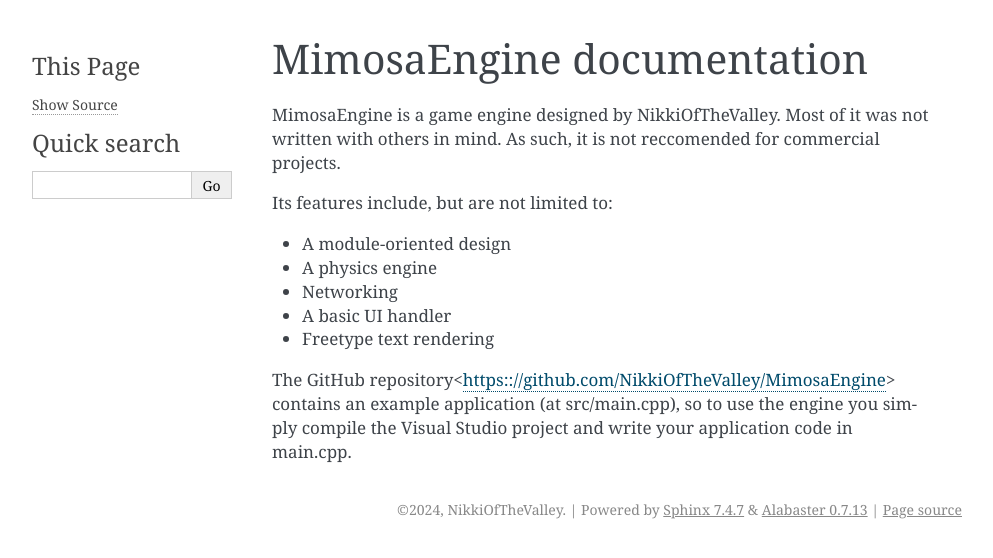
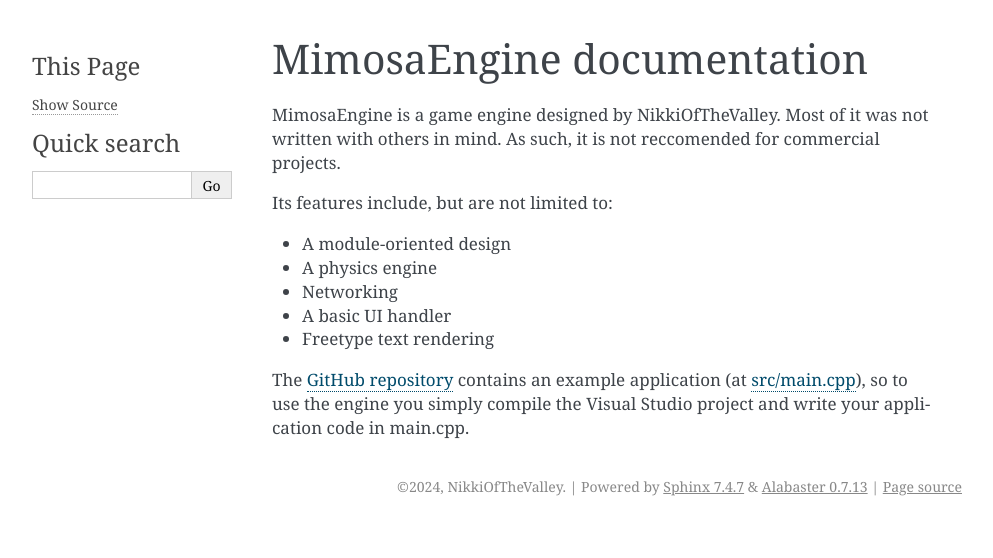
Before and after one commit to NikkiOfTheValley/MimosaEngine, a Sphinx documentation site: the page built from docs/source/index.rst, in a window 1280 px wide. Shown: the top 558 px of the page, without its empty margins (148-1141 px from the left). Built offline with Sphinx 7.4.7, drawn with Linux system fonts in a browser that asks for light colours; some of the changed lines change nothing that is shown.

Commit message:
docs - Updated documentation

```diff
--- a/docs/source/index.rst
+++ b/docs/source/index.rst
@@ -17,9 +17,13 @@
 * A basic UI handler
 * Freetype text rendering
 
-The GitHub repository<https:://github.com/NikkiOfTheValley/MimosaEngine>
-contains an example application (at src/main.cpp), so to use the engine you simply compile
+The `GitHub repository <REPO_>`_
+contains an example application (at `src/main.cpp <SRCMAIN_>`_), so to use the engine you simply compile
 the Visual Studio project and write your application code in main.cpp.
+
+.. _REPO: https:://github.com/NikkiOfTheValley/MimosaEngine
+
+.. _SRCMAIN: https:://github.com/NikkiOfTheValley/MimosaEngine/src/main.cpp
 
 .. toctree::
    :maxdepth: 2
```
